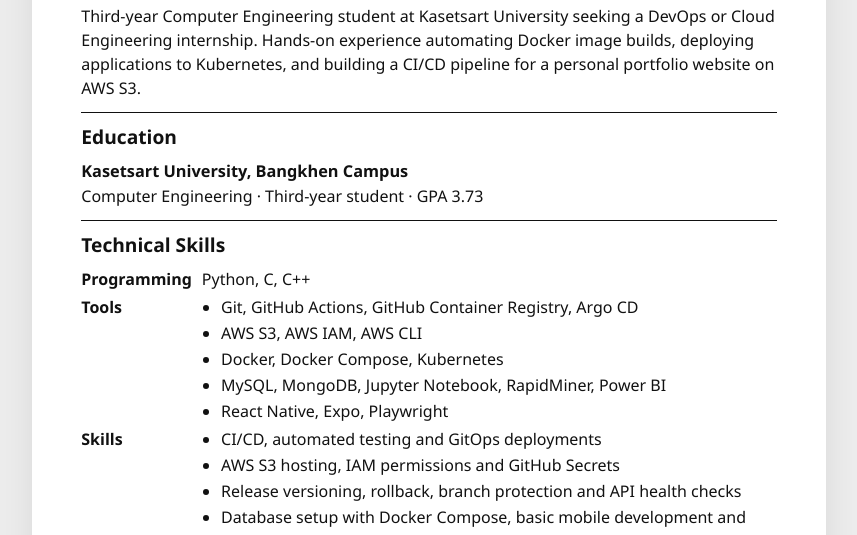
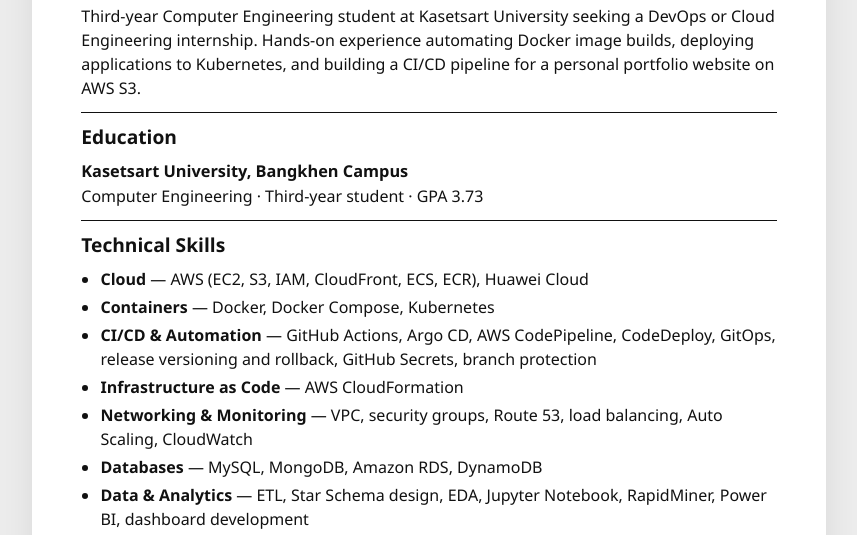
Before and after one commit to MixSupasek/static-port, a website: page index.html in a window 1280 px wide. Shown: the part 265-800 px from the top of the page, without its empty margins (211-1068 px from the left). Drawn offline with Linux system fonts and the light colour scheme.

Commit message:
Organize resume skills by technical category

```diff
--- a/index.html
+++ b/index.html
@@ -50,11 +50,8 @@
 
     .resume-body > section { border-top: 1px solid #111; padding-top: 10px; }
     section + section { margin-top: 12px; }
-    .skill-groups { display: grid; grid-template-columns: max-content minmax(0, 1fr); gap: 4px 10px; margin: 0; }
-    .skill-groups dd { margin: 0; }
-    .skill-groups dt { font-weight: 700; }
-    .skill-list { margin: 0; padding-inline-start: 1.2em; }
-    .skill-list li + li { margin-top: 2px; }
+    .skill-categories { margin: 0; padding-inline-start: 1.2em; }
+    .skill-categories li + li { margin-top: 4px; }
     .project-heading { display: flex; align-items: baseline; flex-wrap: wrap; gap: 0 12px; }
     .project-summary, .credentials, .spoken-languages { margin: 6px 0 0; padding-inline-start: 1.25em; }
     .project-summary li + li, .credentials li + li, .spoken-languages li + li { margin-top: 4px; }
@@ -81,8 +78,7 @@
       section + section { margin-top: 4px; }
       .project-summary + .project-heading { margin-top: 4px; }
       .project-summary li + li, .credentials li + li, .spoken-languages li + li { margin-top: 1px; }
-      .skill-list li + li { margin-top: 0; }
-      .skill-groups { row-gap: 2px; }
+      .skill-categories li + li { margin-top: 1px; }
       .spoken-languages { display: flex; flex-wrap: wrap; gap: 0 24px; }
       header, section { break-inside: avoid; }
     }
@@ -117,30 +113,18 @@
 
       <section aria-labelledby="skills">
         <h2 id="skills">Technical Skills</h2>
-        <dl class="skill-groups">
-          <dt>Programming</dt>
-          <dd>Python, C, C++</dd>
-          <dt>Tools</dt>
-            <dd>
-              <ul class="skill-list">
-                <li>Git, GitHub Actions, GitHub Container Registry, Argo CD</li>
-                <li>AWS S3, AWS IAM, AWS CLI</li>
-                <li>Docker, Docker Compose, Kubernetes</li>
-                <li>MySQL, MongoDB, Jupyter Notebook, RapidMiner, Power BI</li>
-                <li>React Native, Expo, Playwright</li>
-              </ul>
-            </dd>
-          <dt>Skills</dt>
-            <dd>
-              <ul class="skill-list">
-                <li>CI/CD, automated testing and GitOps deployments</li>
-                <li>AWS S3 hosting, IAM permissions and GitHub Secrets</li>
-                <li>Release versioning, rollback, branch protection and API health checks</li>
-                <li>Database setup with Docker Compose, basic mobile development and testing</li>
-                <li>ETL, Star Schema design, exploratory data analysis (EDA) and dashboard development</li>
-              </ul>
-            </dd>
-        </dl>
+        <ul class="skill-categories">
+          <li><strong>Cloud</strong> — AWS (EC2, S3, IAM, CloudFront, ECS, ECR), Huawei Cloud</li>
+          <li><strong>Containers</strong> — Docker, Docker Compose, Kubernetes</li>
+          <li><strong>CI/CD &amp; Automation</strong> — GitHub Actions, Argo CD, AWS CodePipeline, CodeDeploy, GitOps, release versioning and rollback, GitHub Secrets, branch protection</li>
+          <li><strong>Infrastructure as Code</strong> — AWS CloudFormation</li>
+          <li><strong>Networking &amp; Monitoring</strong> — VPC, security groups, Route 53, load balancing, Auto Scaling, CloudWatch</li>
+          <li><strong>Databases</strong> — MySQL, MongoDB, Amazon RDS, DynamoDB</li>
+          <li><strong>Data &amp; Analytics</strong> — ETL, Star Schema design, EDA, Jupyter Notebook, RapidMiner, Power BI, dashboard development</li>
+          <li><strong>Testing &amp; Mobile</strong> — Playwright, automated testing, API health checks, React Native, Expo</li>
+          <li><strong>Developer Tools</strong> — Git, GitHub Container Registry, AWS CLI</li>
+          <li><strong>Programming Languages</strong> — Python, C, C++</li>
+        </ul>
       </section>
 
       <section aria-labelledby="projects">
--- a/package.json
+++ b/package.json
@@ -1,6 +1,6 @@
 {
   "name": "static-port",
-  "version": "1.6.0",
+  "version": "1.7.0",
   "description": "Static portfolio with automated browser tests and versioned build artifacts",
   "private": true,
   "scripts": {
```
Also changed, not shown: 1 other file.
